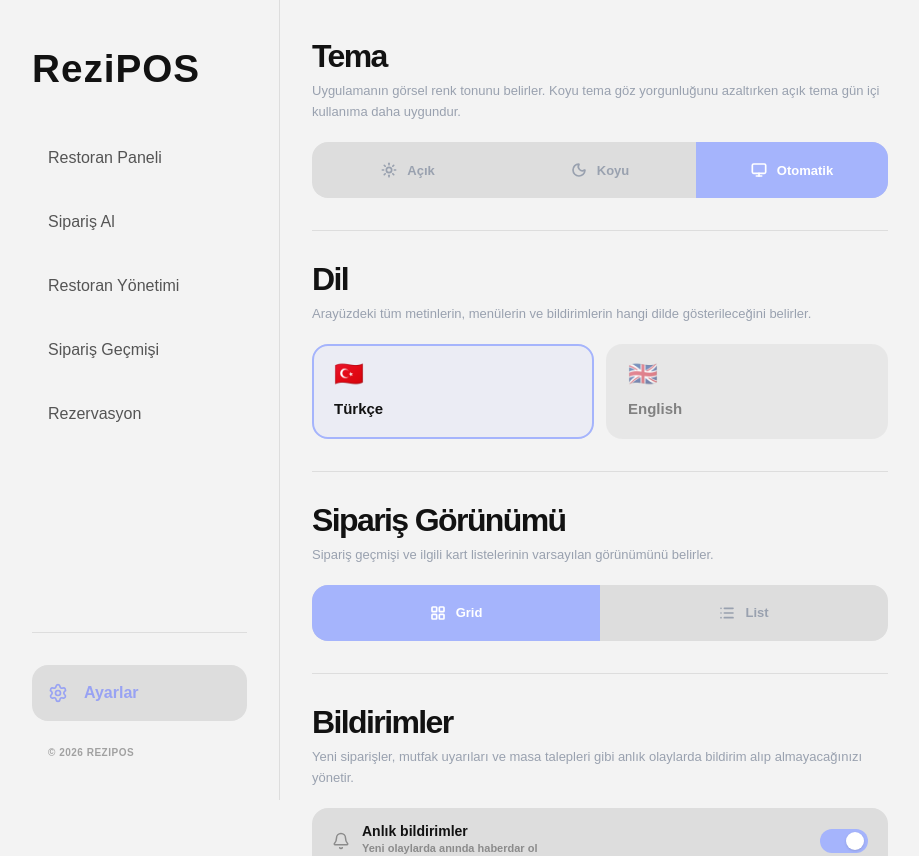
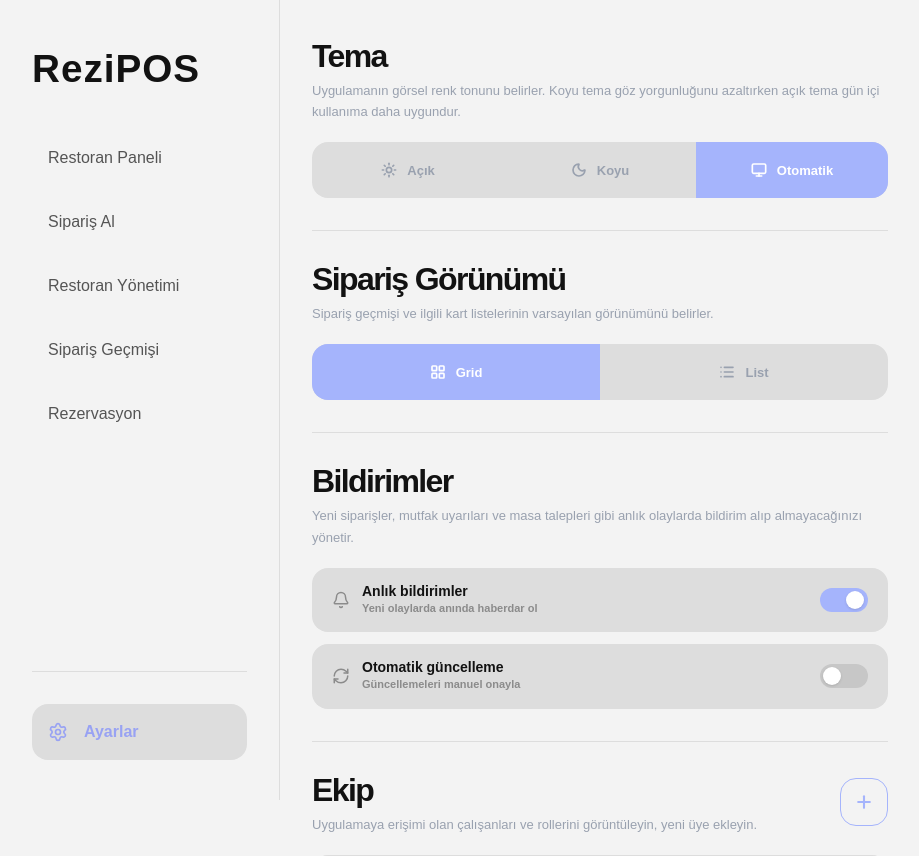
Before and after one commit to Luchhass/rezipos-app-my-demo, a Next.js app: page /settings in a window 1280 px wide. Shown: the top 856 px of the page, without its empty margins (0-919 px from the left). Built offline with nearby package versions, Linux system fonts and the light colour scheme; no server answers.

Commit message:
Settings Page Hotfix

```diff
--- a/src/app/settings/page.jsx
+++ b/src/app/settings/page.jsx
@@ -88,40 +88,6 @@ export default function SettingsPage() {
                 >
                   <Icon size={16} strokeWidth={2.5} />
                   <span>{option.label}</span>
-                </button>
-              );
-            })}
-          </div>
-        </section>
-
-        {/* Divider */}
-        <div className="h-px w-full shrink-0 bg-[#dddddd] dark:bg-[#2d2d2d]" />
-
-        {/* Language */}
-        <section className="flex flex-col gap-5">
-          <div>
-            <h2 className="text-[32px] leading-none font-black tracking-tighter text-[#121212] dark:text-white">Dil</h2>
-            <p className="mt-2 text-[13px] leading-relaxed font-medium text-gray-400 dark:text-gray-500">
-              Arayüzdeki tüm metinlerin, menülerin ve bildirimlerin hangi dilde gösterileceğini belirler.
-            </p>
-          </div>
-
-          <div className="flex gap-3">
-            {LANG_OPTIONS.map((option) => {
-              const active = language === option.id;
-
-              return (
-                <button
-                  key={option.id}
-                  onClick={() => setLanguage(option.id)}
-                  className={`flex flex-1 flex-col items-start gap-3 rounded-2xl border-2 px-5 py-4 text-left font-bold transition-all ${
-                    active
-                      ? "border-[#a5b4fc] bg-[#a5b4fc]/10 text-[#121212] dark:bg-[#a5b4fc]/10 dark:text-white"
-                      : "border-transparent bg-[#dddddd] text-[#121212] opacity-50 hover:opacity-75 dark:bg-[#2d2d2d] dark:text-white"
-                  }`}
-                >
-                  <span className="text-2xl leading-none">{option.flag}</span>
-                  <span className="text-[15px]">{option.label}</span>
                 </button>
               );
             })}
--- a/src/components/Header.jsx
+++ b/src/components/Header.jsx
@@ -112,10 +112,6 @@ export default function Header() {
               <Settings size={20} />
               Ayarlar
             </Link>
-
-            <p className="mt-4 px-4 text-[10px] font-bold uppercase tracking-wider text-neutral-400 md:mt-6">
-              © {new Date().getFullYear()} ReziPOS
-            </p>
           </div>
         </div>
       </aside>
```
